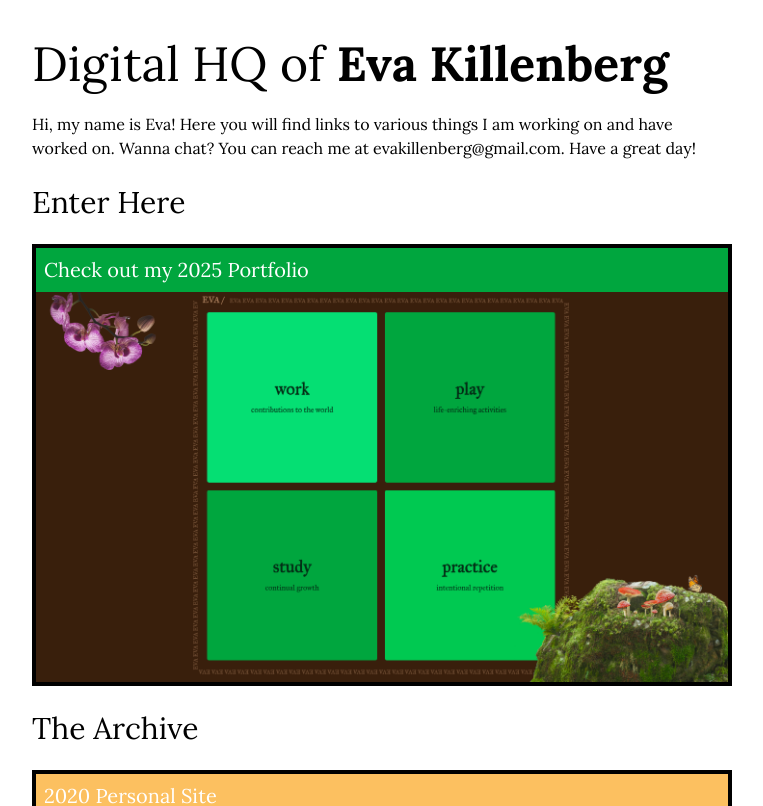
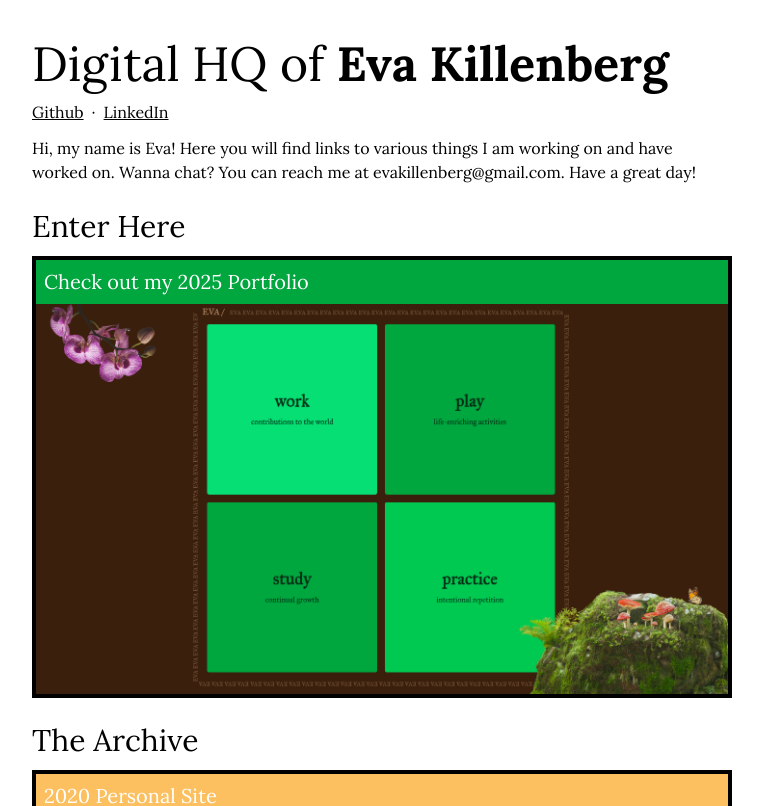
Before and after one commit to evakill/evakill.github.io, a Next.js app: page / in a window 1280 px wide. Shown: the top 806 px of the page, without its empty margins (258-1021 px from the left). Built offline with nearby package versions, Linux system fonts and the light colour scheme.

Commit message:
add links

```diff
--- a/src/app/page.tsx
+++ b/src/app/page.tsx
@@ -2,10 +2,14 @@ import Image from "next/image";
 
 export default function Home() {
   return (
-    <div className="flex flex-col m-auto py-10 w-[50vw] min-w-[700px] gap-6">
+    <div className="flex flex-col m-auto py-10 w-[50vw] min-w-[700px] gap-3">
       <h1 className="text-5xl">Digital HQ of <b>Eva Killenberg</b></h1>
+      <div className="flex gap-2">
+        <a className="underline" href="https://github.com/evakill">Github</a> &middot;
+        <a className="underline" href="https://www.linkedin.com/in/evakill/">LinkedIn</a>
+      </div>
       <p>Hi, my name is Eva! Here you will find links to various things I am working on and have worked on. Wanna chat? You can reach me at evakillenberg@gmail.com. Have a great day!</p>
-      <h2 className="text-3xl">Enter Here</h2>
+      <h2 className="text-3xl mt-3">Enter Here</h2>
       <a href="https://2025.evakillenberg.com">
         <div className="flex flex-col w-full hover:scale-101 transition-transform duration-600 ease-in-out border-4 border-black">
           <div className="w-full bg-green-600 text-white text-left p-2 text-xl">
@@ -21,7 +25,7 @@ export default function Home() {
           />
         </div>
       </a>
-      <h2 className="text-3xl">The Archive</h2>
+      <h2 className="text-3xl mt-3">The Archive</h2>
       <a href="http://evakillenberg.herokuapp.com">
         <div className="flex flex-col w-full hover:scale-101 transition-transform duration-600 ease-in-out border-4 border-black">
           <div className="w-full bg-evayellow text-white text-left p-2 text-xl">
```
